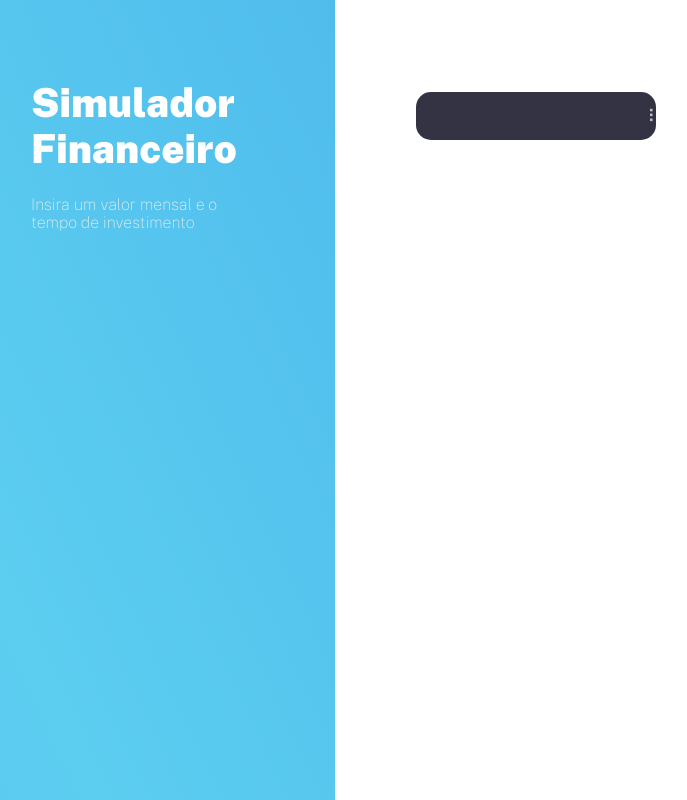
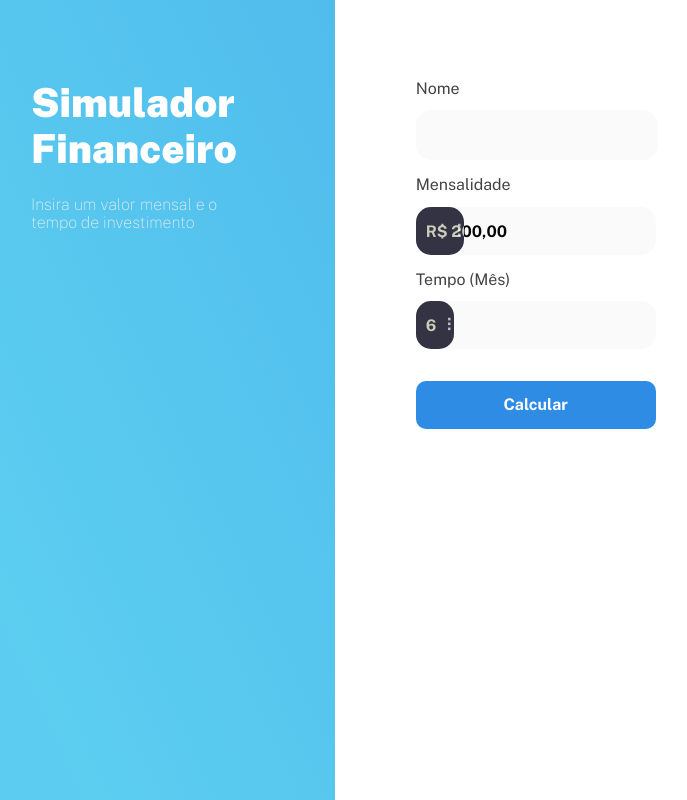
Before and after one commit to andre000/finance-calculator, a Nuxt app: page / in a window 1280 px wide. Shown: the whole page, without its empty margins (49-736 px from the left). Built offline with nearby package versions, Linux system fonts and the light colour scheme.

Commit message:
:sparkles: Add store bindings to index page

```diff
--- a/pages/index.vue
+++ b/pages/index.vue
@@ -1,4 +1,4 @@
-<template>
+<template :key="$route.fullPath">
   <div class="index">
     <div class="index__head">
       <h1 class="index__head__title">Simulador Financeiro</h1>
@@ -7,13 +7,32 @@
       </span>
     </div>
     <div class="index__body">
-      <input-range></input-range>
+      <calc-form @submit="handleSubmit"></calc-form>
     </div>
   </div>
 </template>
 
 <script>
-export default {}
+import { mapMutations } from 'vuex'
+
+export default {
+  mounted() {
+    this.SET_FORM({
+      name: '',
+      monthPayment: 0,
+      time: 0,
+    })
+
+    this.SET_TOTAL(0)
+  },
+
+  methods: {
+    handleSubmit(form) {
+      this.SET_FORM(form)
+    },
+    ...mapMutations(['SET_FORM', 'SET_TOTAL']),
+  },
+}
 </script>
 
 <style lang="scss" scoped>
@@ -53,8 +72,6 @@ export default {}
   &__body {
     padding: 5rem;
     grid-area: body;
-    display: flex;
-    justify-content: flex-start;
   }
 }
 
```
